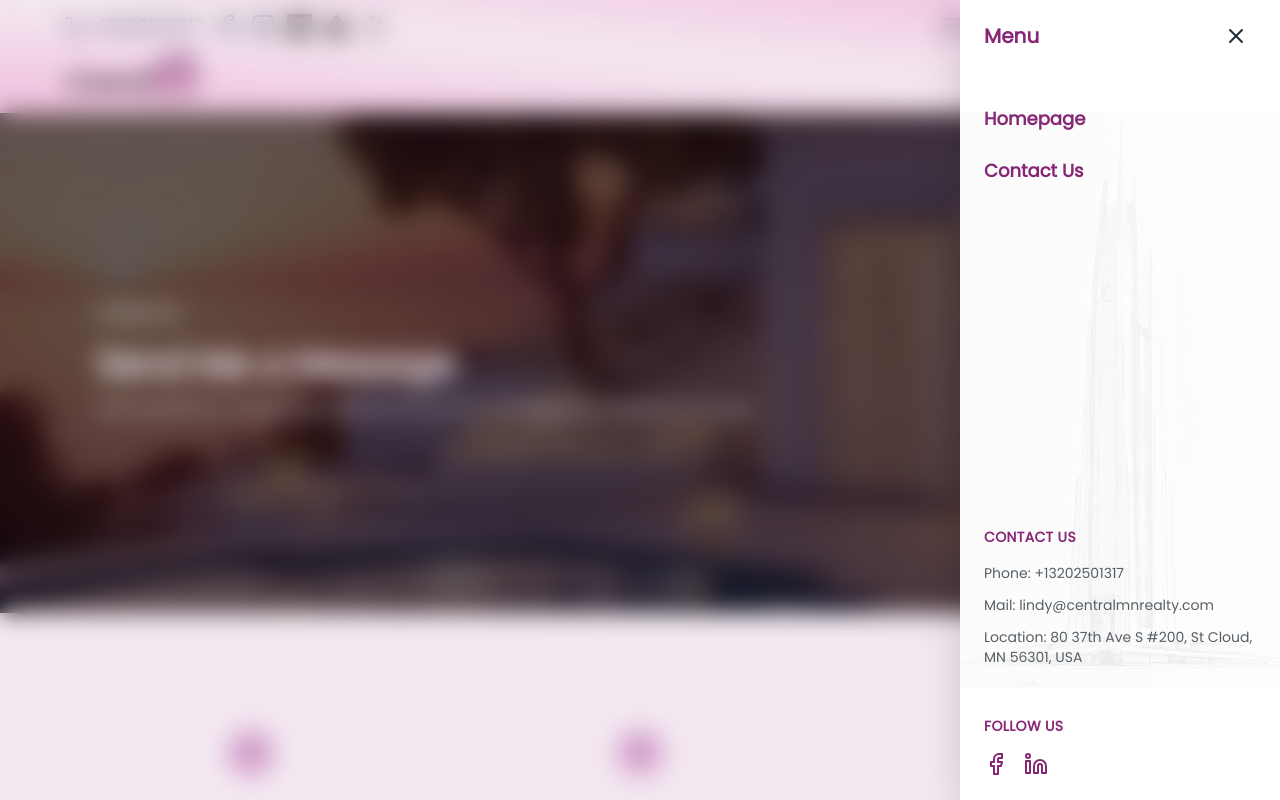
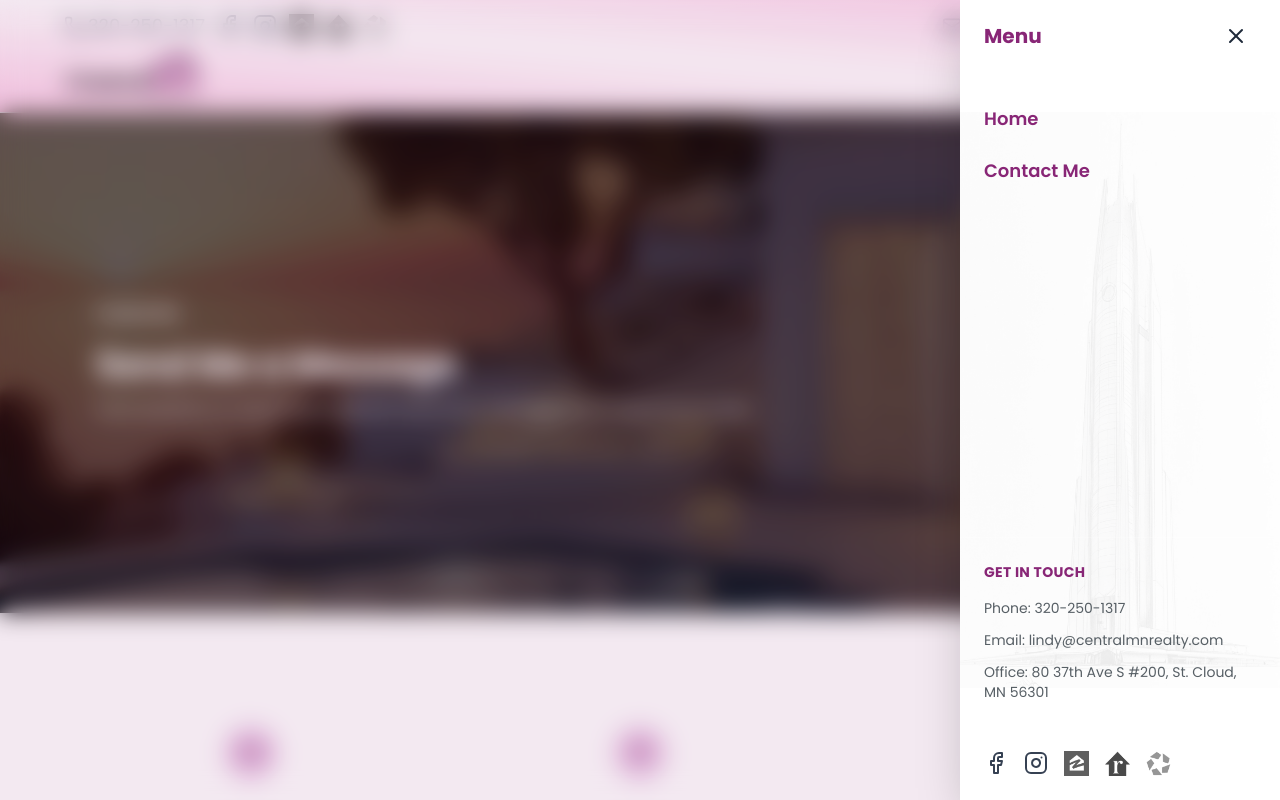
Before and after one commit to FSDTeam-SAA/lindyhennen, a Next.js app: page /contact in a window 1280 px wide. Both pictures are taken after a click on the button "Toggle menu". Shown: the top 800 px of the page. Built offline with nearby package versions, Linux system fonts and the light colour scheme.

Commit message:
fix: wording changes

```diff
--- a/src/app/layout.tsx
+++ b/src/app/layout.tsx
@@ -7,7 +7,7 @@ import { Toaster } from "sonner";
 
 const dmSerif = Poppins({
   subsets: ["latin"],
-  weight: "400",
+  weight: ["400", "500", "600", "700", "800", "900"],
 });
 
 export const metadata: Metadata = {
--- a/src/components/Footer.tsx
+++ b/src/components/Footer.tsx
@@ -11,39 +11,35 @@ export const Footer = () => {
           <div className="space-y-3">
             <div className="space-y-1">
               <Image
-                src={"/logomain.png"}
+                src={"/footer-logo.png"}
                 width={175}
                 height={60}
                 className=" object-cover "
                 alt="footer logo"
               />
             </div>
-            <p className="text-sm text-gray-600 leading-relaxed lg:w-1/2">
-              Helping you buy, sell, and value your home.
-            </p>
           </div>
 
           {/* Contact Info */}
           <div className="space-y-4">
-            <h4 className="font-semibold text-gray-900">Contact Us</h4>
+            <h4 className="font-semibold text-gray-900">Get In Touch</h4>
             <div className="space-y-2 text-sm text-gray-600 inline-flex flex-col">
-              <a href="tell:13202501317" className="inline">
-                <span className="font-medium">Phone:</span> +13202501317
+              <a href="tell:3202501317" className="inline">
+                <span className="font-medium">Phone:</span> 320-250-1317
               </a>
               <a href="mailto:lindy@centralmnrealty.com" className="inline">
-                <span className="font-medium">Mail:</span>{" "}
+                <span className="font-medium">Email:</span>{" "}
                 lindy@centralmnrealty.com
               </a>
               <p>
-                <span className="font-medium">Location:</span> 80 37th Ave S, 80
-                37th Ave S #200, St Cloud, MN 56301, USA
+                <span className="font-medium">Office:</span> 80 37th Ave S #200,
+                St. Cloud, MN 56301
               </p>
             </div>
           </div>
 
           {/* Social Links */}
           <div className="space-y-4 md:text-end">
-            <h4 className="font-semibold text-gray-900">Follow Us</h4>
             <div className="flex gap-4 md:justify-end">
               <a
                 href="https://www.facebook.com/p/Lindy-Hennen-Central-MN-Realty-61566614890390"
--- a/src/components/about.tsx
+++ b/src/components/about.tsx
@@ -77,7 +77,7 @@ export default function About() {
             <div className="lg:col-span-3">
               <div className="lg:space-y-12 space-y-7">
                 <div className="lg:space-y-5 space-y-2">
-                  <h5 className="text-sm">About me</h5>
+                  <h5 className="text-sm">About Me</h5>
                   <h2 className="lg:text-5xl text-2xl font-bold">
                     Lindy Hennen
                   </h2>
--- a/src/components/contact/ContactHero.tsx
+++ b/src/components/contact/ContactHero.tsx
@@ -9,7 +9,7 @@ const ContactHero = () => {
       <div className="container mx-auto px-4 sm:px-6 lg:px-8 relative z-10">
         <div className=" text-white">
           <h5 className="text-sm font-normal leading-[120%]  mb-3 text-white!">
-            Contact me
+            Contact Me
           </h5>
           <h2 className="text-lg md:text-4xl py-3 font-bold text-white!">
             Send Me a Message
--- a/src/components/contact/SentUsMessage.tsx
+++ b/src/components/contact/SentUsMessage.tsx
@@ -97,7 +97,7 @@ export const SentUsMessage = () => {
           {/* Form Section */}
           <div className="space-y-6">
             <div className="space-y-2">
-              <p className="text-sm font-medium text-primary">Contact me</p>
+              <p className="text-sm font-medium text-primary">Contact Me</p>
               <h2 className="text-3xl md:text-4xl font-bold text-gray-900">
                 Send Me a Message
               </h2>
--- a/src/components/hero.tsx
+++ b/src/components/hero.tsx
@@ -6,13 +6,16 @@ export default function Hero() {
       <div className="absolute inset-0 bg-primary opacity-10 -z-10"></div>
       <div className="text-center lg:space-y-8 space-y-4 text-white">
         <h1 className="lg:text-6xl md:text-4xl text-lg font-bold text-white!">
-          Find Your Perfect Home with Confidence
+          Find Your Perfect Home
         </h1>
         <p className="lg:text-lg text-sm md:text-base text-shadow-lg text-shadow-primary">
           Trusted real estate guidance for buying, selling, and home valuation
           in your local market.
         </p>
-        <a href="https://www.morgangregoryrealestate.com/" target="_blank">
+        <a
+          href="https://app.cloudcma.com/api_widget/ffd3e4264029aca20f64bffc6d9db141/show?post_url=https://app.cloudcma.com&source_url=ua"
+          target="_blank"
+        >
           <button className="bg-primary md:px-12 px-4 text-sm lg:text-base py-3 rounded-md cursor-pointer">
             Find Your Home Valuation
           </button>
--- a/src/components/navbar.tsx
+++ b/src/components/navbar.tsx
@@ -24,12 +24,12 @@ export default function Navbar() {
           <div className="md:pt-3 flex items-center justify-between">
             <div className="items-center gap-3 hidden md:flex">
               <a
-                href="tell:13202501317"
+                href="tell:3202501317"
                 className="flex items-center gap-1 text-gray-700 hover:text-primary transition-colors text-lg"
               >
                 {" "}
                 <Phone className="w-5 h-5" />
-                <span>+13202501317</span>
+                <span>320-250-1317</span>
               </a>
               <a
                 href="https://www.facebook.com/p/Lindy-Hennen-Central-MN-Realty-61566614890390"
@@ -156,57 +156,96 @@ export default function Navbar() {
                 className="block text-primary font-semibold text-lg transition-colors"
                 onClick={() => setIsOpen(false)}
               >
-                Homepage
+                Home
               </Link>
               <Link
                 href="/contact"
                 className="block text-primary font-semibold text-lg transition-colors"
                 onClick={() => setIsOpen(false)}
               >
-                Contact Us
+                Contact Me
               </Link>
             </div>
 
             {/* Contact Information */}
             <div className="lg:px-6 px-3 py-6 border-t border-white/20">
               <h3 className="text-primary font-semibold text-sm uppercase tracking-wide mb-4">
-                Contact Us
+                Get In Touch
               </h3>
               <div className="space-y-3 text-sm text-[#575F65] flex flex-col">
-                <a href="tell:13202501317">
-                  <span className="">Phone:</span> +13202501317
+                <a href="tell:3202501317">
+                  <span className="">Phone:</span> 320-250-1317
                 </a>
                 <a href="mailto:lindy@centralmnrealty.com">
-                  <span className="">Mail:</span> lindy@centralmnrealty.com
+                  <span className="">Email:</span> lindy@centralmnrealty.com
                 </a>
                 <p>
-                  <span className="">Location:</span> 80 37th Ave S #200, St
-                  Cloud, MN 56301, USA
+                  <span className="">Office:</span> 80 37th Ave S #200, St.
+                  Cloud, MN 56301
                 </p>
               </div>
             </div>
 
             {/* Social Links */}
             <div className="lg:px-6 px-3 py-6 border-t border-white/20">
-              <h3 className="text-primary font-semibold text-sm uppercase tracking-wide mb-4">
-                Follow Us
-              </h3>
               <div className="flex gap-4">
                 <a
-                  href="https://www.facebook.com/mern.sahed"
+                  href="https://www.facebook.com/p/Lindy-Hennen-Central-MN-Realty-61566614890390"
                   target="_blank"
-                  aria-label="Facebook"
-                  className="flex items-center justify-center rounded-full text-primary transition-colors"
+                  aria-label="Globe"
+                  className="text-gray-700 hover:text-primary transition-colors"
                 >
                   <Facebook />
                 </a>
                 <a
-                  href="#"
+                  href="https://www.instagram.com/lindyhennen/?hl=en"
+                  target="_blank"
+                  aria-label="Globe"
+                  className="text-gray-700 hover:text-primary transition-colors"
+                >
+                  <Instagram />
+                </a>
+                <a
+                  href="https://www.zillow.com/profile/Lindy%20Hennen"
                   target="_blank"
                   aria-label="LinkedIn"
-                  className="flex items-center justify-center rounded-full text-primary transition-colors"
+                  className="text-gray-700 hover:text-primary transition-colors"
                 >
-                  <Linkedin />
+                  <Image
+                    src="/zillow.png"
+                    width={25}
+                    height={25}
+                    alt="Zillow"
+                    className="saturate-0 hover:saturate-100 duration-300"
+                  />
+                </a>
+                <a
+                  href="https://www.realtor.com/realestateagents/669fde267a0551d13088d374"
+                  target="_blank"
+                  aria-label="LinkedIn"
+                  className="text-gray-700 hover:text-primary transition-colors"
+                >
+                  <Image
+                    src="/realtor.png"
+                    width={25}
+                    height={25}
+                    alt="Realtor"
+                    className="saturate-0 hover:saturate-100 duration-300"
+                  />
+                </a>
+                <a
+                  href="https://www.homes.com/real-estate-agents/lindy-hennen/mfp63hj"
+                  target="_blank"
+                  aria-label="LinkedIn"
+                  className="text-gray-700 hover:text-primary transition-colors"
+                >
+                  <Image
+                    src="/homes.png"
+                    width={25}
+                    height={25}
+                    alt="Homes"
+                    className="saturate-0 hover:saturate-100 duration-300"
+                  />
                 </a>
               </div>
             </div>
--- a/src/components/testimonial.tsx
+++ b/src/components/testimonial.tsx
@@ -194,7 +194,7 @@ export default function Testimonial() {
                   target="_blank"
                   className="text-xs lg:text-base"
                 >
-                  See review on google
+                  See review on Google
                 </a>
               </div>
 
```
Also changed, not shown: public/footer-logo.png (added).
